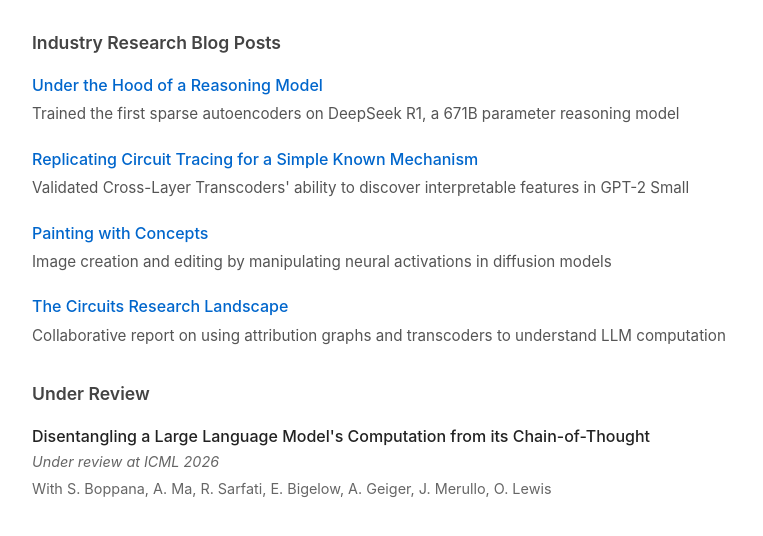
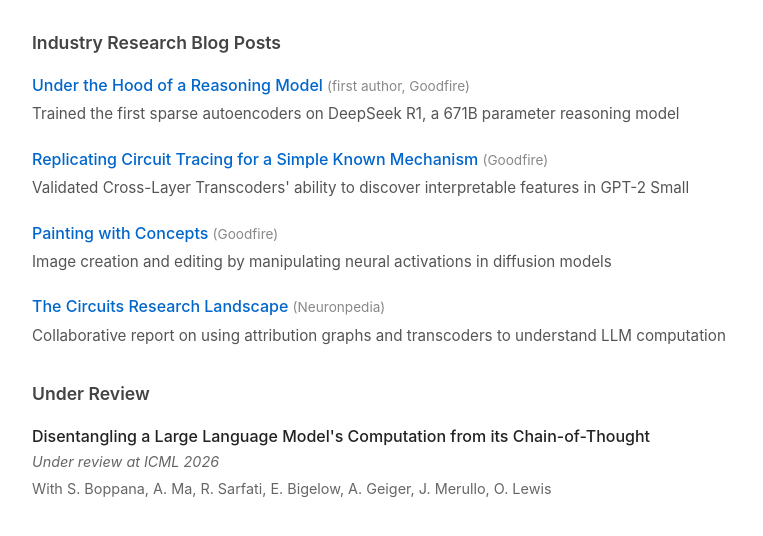
Before and after one commit to maxsloef/research, a plain HTML site: page index.html in a window 1280 px wide. Shown: the part 112-648 px from the top of the page, without its empty margins (258-1021 px from the left). Drawn offline with Linux system fonts and the light colour scheme.

Commit message:
Add author positions and fix URLs

```diff
--- a/index.html
+++ b/index.html
@@ -61,6 +61,11 @@
             font-size: 0.9rem;
             font-style: italic;
         }
+        .meta {
+            color: #888;
+            font-size: 0.85rem;
+            font-weight: normal;
+        }
     </style>
 </head>
 <body>
@@ -69,19 +74,19 @@
     <h2>Industry Research Blog Posts</h2>
     <ul>
         <li>
-            <div class="title"><a href="https://www.anthropic.com/research/reasoning-model-sae">Under the Hood of a Reasoning Model</a></div>
+            <div class="title"><a href="https://www.goodfire.ai/research/under-the-hood-of-a-reasoning-model">Under the Hood of a Reasoning Model</a> <span class="meta">(first author, Goodfire)</span></div>
             <div class="description">Trained the first sparse autoencoders on DeepSeek R1, a 671B parameter reasoning model</div>
         </li>
         <li>
-            <div class="title"><a href="https://www.anthropic.com/research/cross-layer-transcoder-circuit-replication">Replicating Circuit Tracing for a Simple Known Mechanism</a></div>
+            <div class="title"><a href="https://www.goodfire.ai/research/replicating-circuit-tracing-for-a-simple-mechanism">Replicating Circuit Tracing for a Simple Known Mechanism</a> <span class="meta">(Goodfire)</span></div>
             <div class="description">Validated Cross-Layer Transcoders' ability to discover interpretable features in GPT-2 Small</div>
         </li>
         <li>
-            <div class="title"><a href="https://www.anthropic.com/research/painting-with-concepts">Painting with Concepts</a></div>
+            <div class="title"><a href="https://www.goodfire.ai/research/painting-with-concepts">Painting with Concepts</a> <span class="meta">(Goodfire)</span></div>
             <div class="description">Image creation and editing by manipulating neural activations in diffusion models</div>
         </li>
         <li>
-            <div class="title"><a href="https://www.neuronpedia.org/circuits-research-landscape">The Circuits Research Landscape</a></div>
+            <div class="title"><a href="http://neuronpedia.org/graph/info">The Circuits Research Landscape</a> <span class="meta">(Neuronpedia)</span></div>
             <div class="description">Collaborative report on using attribution graphs and transcoders to understand LLM computation</div>
         </li>
     </ul>
```
